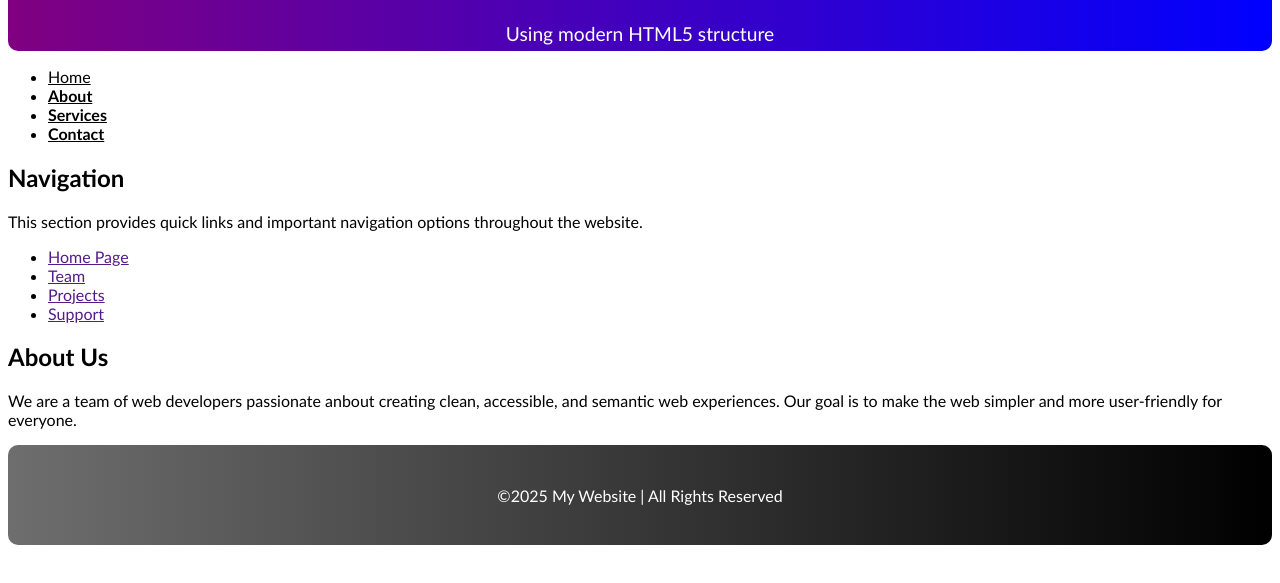
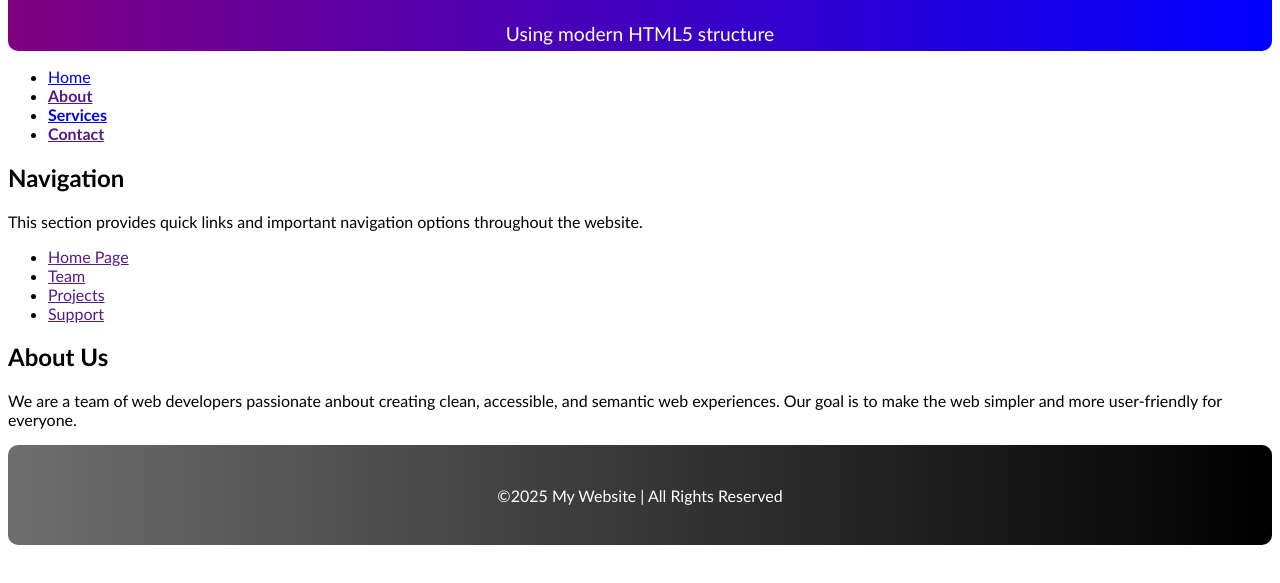
Before and after one commit to tusharr1129-cyber/project, a plain HTML site: page index.html in a window 1280 px wide. Shown: the part 75-658 px from the top of the page. Drawn offline with Linux system fonts and the light colour scheme.

Commit message:
Update index.html

```diff
--- a/index.html
+++ b/index.html
@@ -14,10 +14,10 @@
         <p>Using modern HTML5 structure</p>
         </div>
     <ul class="B>
-        <b><li><a href="./index.html" style="color: black;">Home</li></a></b>
-        <b><li><a href style="color: black;">About</li></a></b>
-        <b><li><a href="./services.html" style="color: black;">Services</li></a></b>
-        <b><li><a href style="color: black;">Contact</li></a></b>
+        <b><li><a href="./index.html">Home</li></a></b>
+        <b><li><a href="">About</li></a></b>
+        <b><li><a href="./services.html">Services</li></a></b>
+        <b><li><a href="">Contact</li></a></b>
         </ul>
     <div class="C">
     <h2>Navigation</h2>
```
